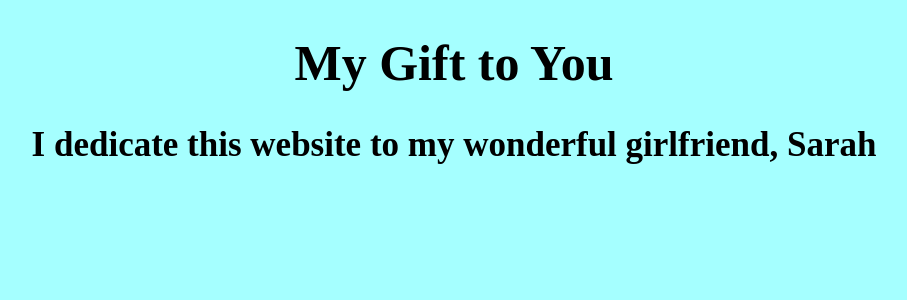
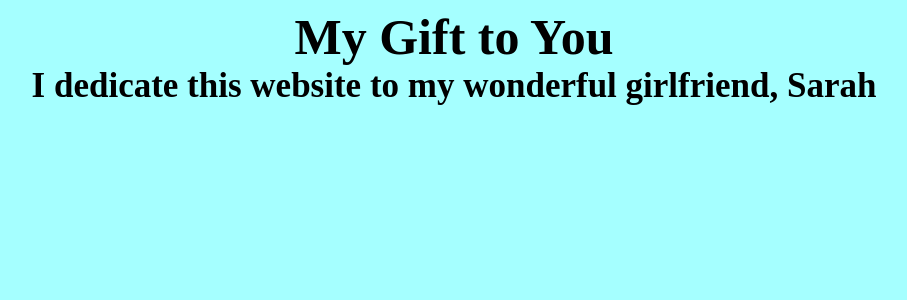
Before and after one commit to definitelynotillegal/definitelynotillegal.github.io, a Jekyll site: the page index.html, which Jekyll copies as it is, in a window 1280 px wide. Shown: the top 300 px of the page, without its empty margins (186-1093 px from the left). Built offline with Jekyll 4.4.1, drawn with Linux system fonts in a browser that asks for light colours.

Commit message:
Update index.html

```diff
--- a/index.html
+++ b/index.html
@@ -8,7 +8,7 @@
             </style>
         </head>
             <body>
-                <center><font><h1 style="font-size:50px" style="font-face:helvetica">My Gift to You</h1></center>
-                    <center><h2 style="font-size:35px">I dedicate this website to my wonderful girlfriend, Sarah</h2></center>
+                <center><font><b style="font-size:50px" style="font-face:helvetica">My Gift to You</b></center>
+                    <center><b style="font-size:35px">I dedicate this website to my wonderful girlfriend, Sarah</b></center>
             </body>
     </html>
```
